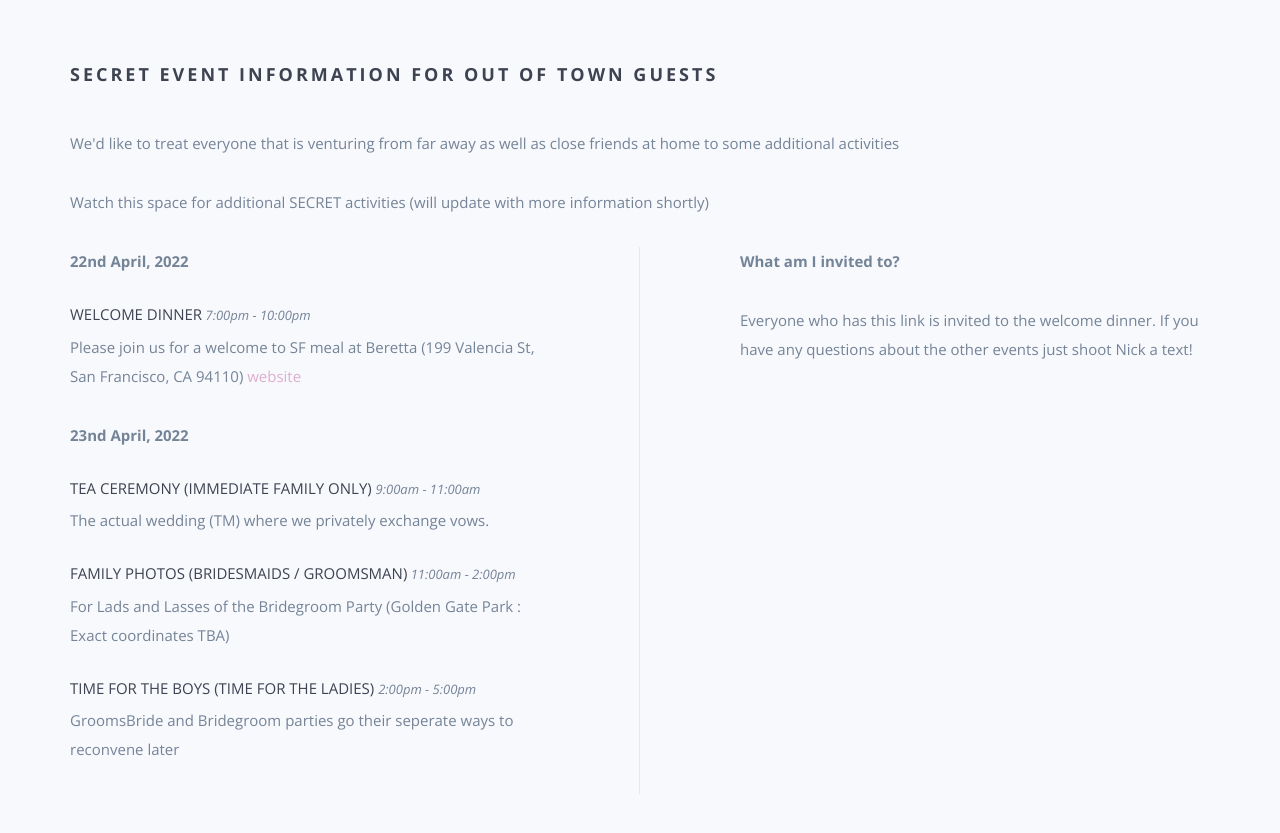
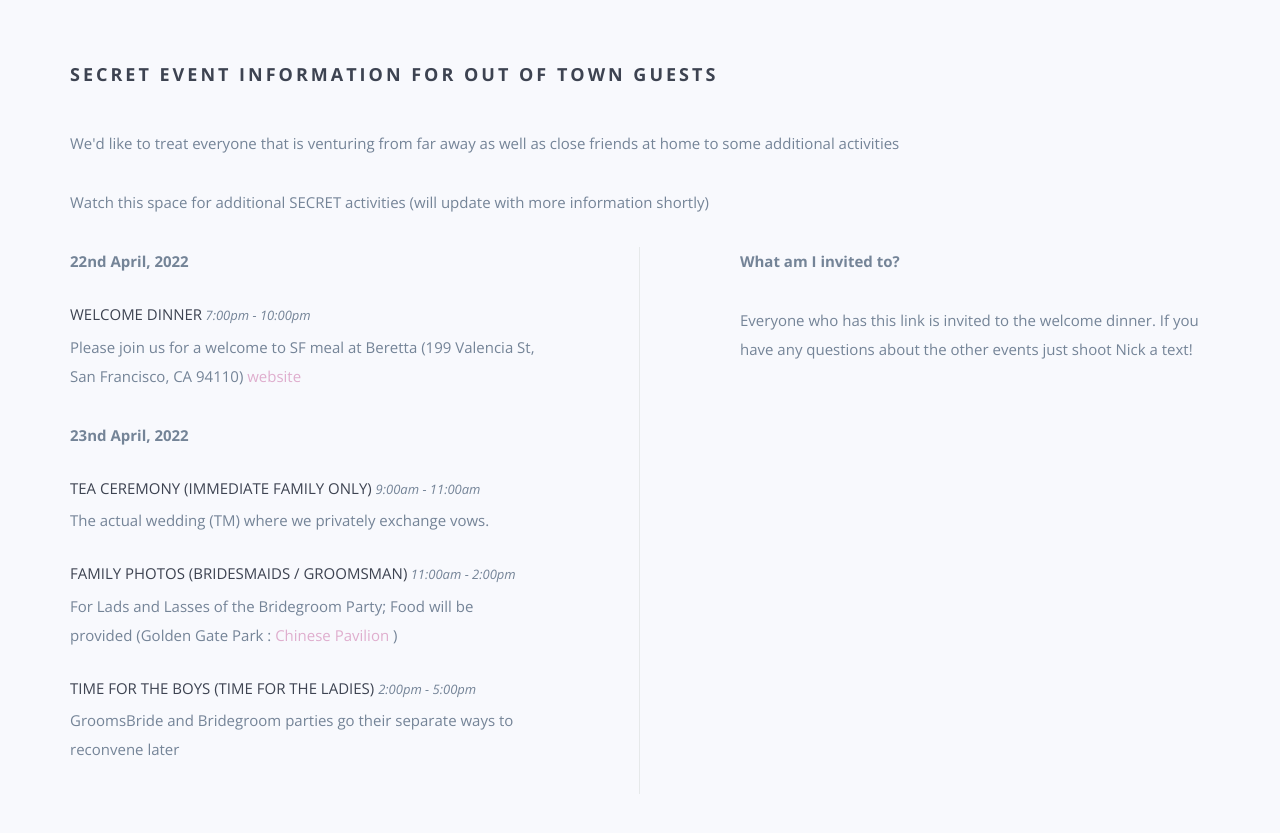
Before and after one commit to NicholasARossi/leanneandnick.github.io, a Jekyll site: the page outoftown/index.html, which Jekyll copies as it is, in a window 1280 px wide. Shown: the top 833 px of the page. Built offline with Jekyll 4.4.1, drawn with Linux system fonts in a browser that asks for light colours; nearby versions of some CDN libraries; comment, search, counter and statistics services are not loaded.

Commit message:
update location

```diff
--- a/outoftown/index.html
+++ b/outoftown/index.html
@@ -60,10 +60,10 @@
                     <p>The actual wedding (TM) where we privately exchange vows.</p>
 
                     <h5>Family Photos (Bridesmaids / Groomsman)<span class="time"> 11:00AM - 2:00PM</span></h5>
-                    <p> For Lads and Lasses of the Bridegroom Party (Golden Gate Park : Exact coordinates TBA)</p>
+                    <p> For Lads and Lasses of the Bridegroom Party; Food will be provided (Golden Gate Park : <a href="https://www.google.com/maps/place/Golden+Gate+Pavilion+at+Stow+Lake/@37.7683875,-122.473629,15z/data=!4m5!3m4!1s0x0:0xa27af297223b134d!8m2!3d37.7683875!4d-122.473629">Chinese Pavilion </a> )</p>
 
                     <h5>Time for the Boys (Time for the ladies) <span class="time"> 2:00PM - 5:00PM</span></h5>
-                    <p> GroomsBride and Bridegroom parties go their seperate ways to reconvene later </p>
+                    <p> GroomsBride and Bridegroom parties go their separate ways to reconvene later </p>
                     <!--<h5>Cocktail Hour<span class="time"> 6:30PM - 7:30PM</span></h5>-->
                     <!--<p>Please join us for cocktails (venue information on main page)</p>-->
                 </div>
```
